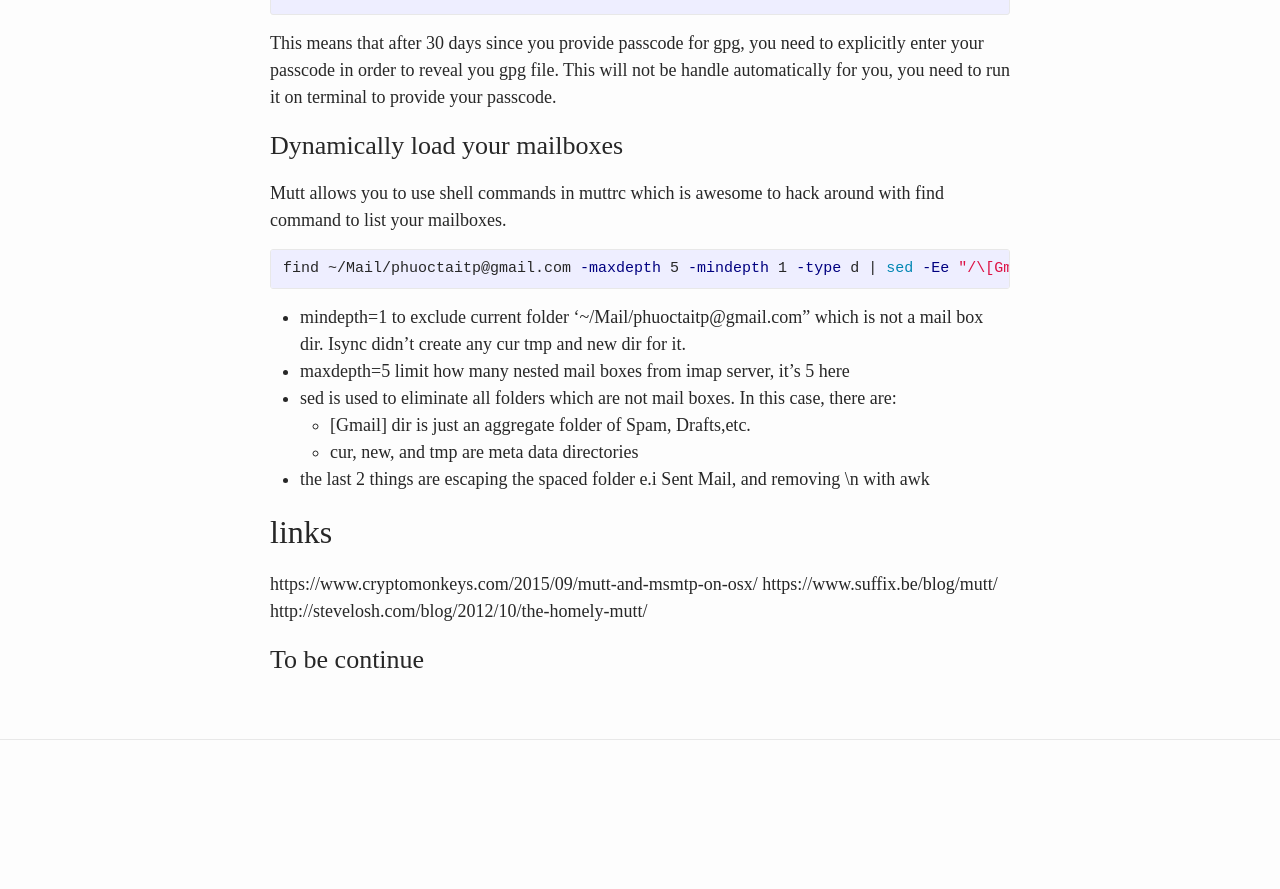
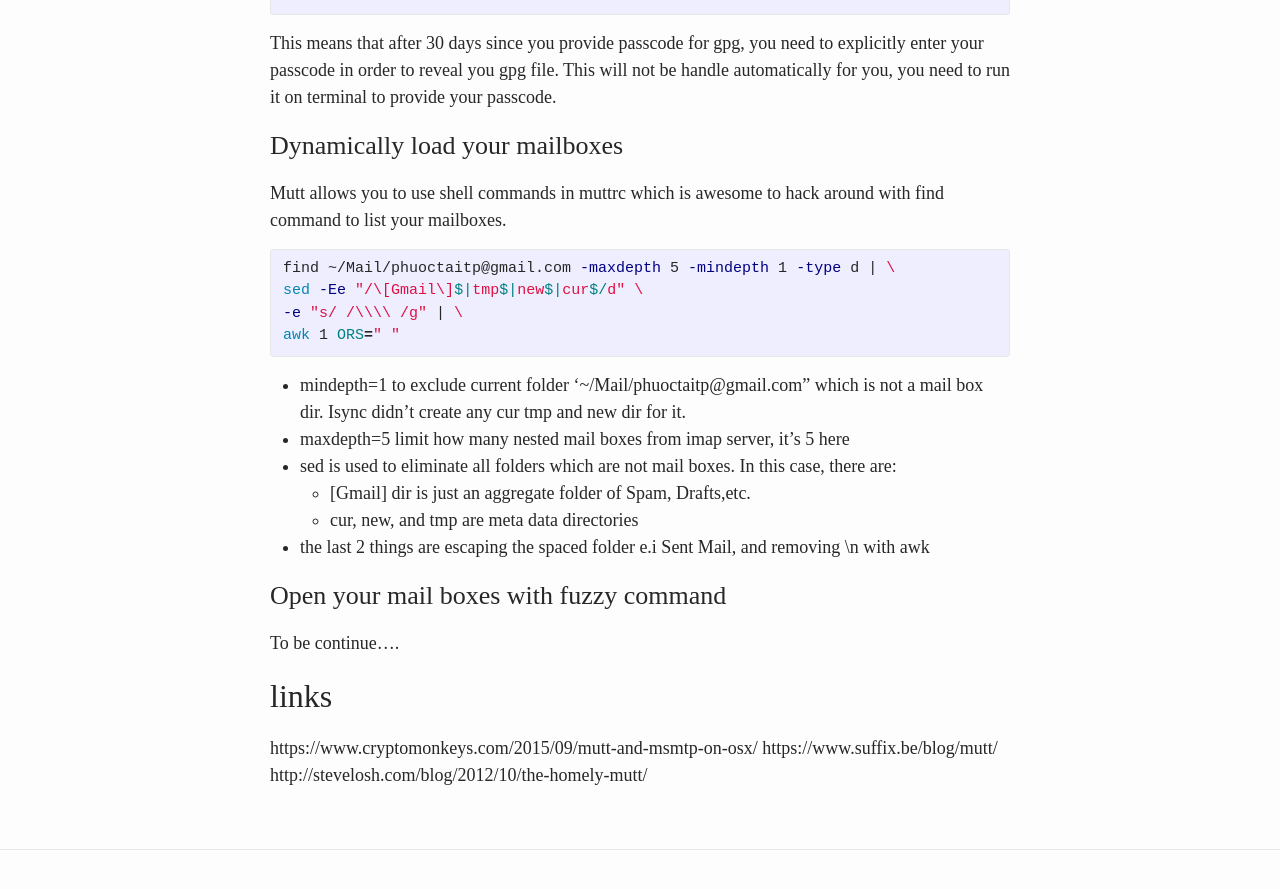
Before and after one commit to jkoz/jkoz.github.io, a Jekyll site: the page built from _posts/2020-11-30-use-mutt-as-your-main-mail-client.md, in a window 1280 px wide and 900 px high, scrolled down 4764 px. Shown: the top 889 px of the window. Built offline with Jekyll 4.4.1, drawn with Linux system fonts in a browser that asks for light colours; some web fonts are replaced; before the commit the page ends 5594 px from its top, so only the background shows below that.

Commit message:
update mutt guide

```diff
--- a/_posts/2020-11-30-use-mutt-as-your-main-mail-client.md
+++ b/_posts/2020-11-30-use-mutt-as-your-main-mail-client.md
@@ -206,7 +206,10 @@ Mutt allows you to use shell commands in muttrc which is awesome to hack around
 
 
 {% highlight shell %}
-find ~/Mail/phuoctaitp@gmail.com -maxdepth 5 -mindepth 1 -type d | sed -Ee "/\[Gmail\]$|tmp$|new$|cur$/d" -e "s/ /\\\\ /g" | awk 1 ORS=" "
+find ~/Mail/phuoctaitp@gmail.com -maxdepth 5 -mindepth 1 -type d | \
+sed -Ee "/\[Gmail\]$|tmp$|new$|cur$/d" \
+-e "s/ /\\\\ /g" | \
+awk 1 ORS=" "
 {% endhighlight %}
 
 - mindepth=1 to exclude current folder '~/Mail/phuoctaitp@gmail.com" which is not a mail box dir. Isync didn't create any cur tmp and new dir for it.
@@ -216,10 +219,13 @@ find ~/Mail/phuoctaitp@gmail.com -maxdepth 5 -mindepth 1 -type d | sed -Ee "/\[G
     - cur, new, and tmp are meta data directories
 - the last 2 things are escaping the spaced folder e.i Sent Mail, and removing \n with awk
 
+## Open your mail boxes with fuzzy command
+
+
+To be continue....
+
 # links
 
 https://www.cryptomonkeys.com/2015/09/mutt-and-msmtp-on-osx/
 https://www.suffix.be/blog/mutt/
 http://stevelosh.com/blog/2012/10/the-homely-mutt/
-
-## To be continue
```
